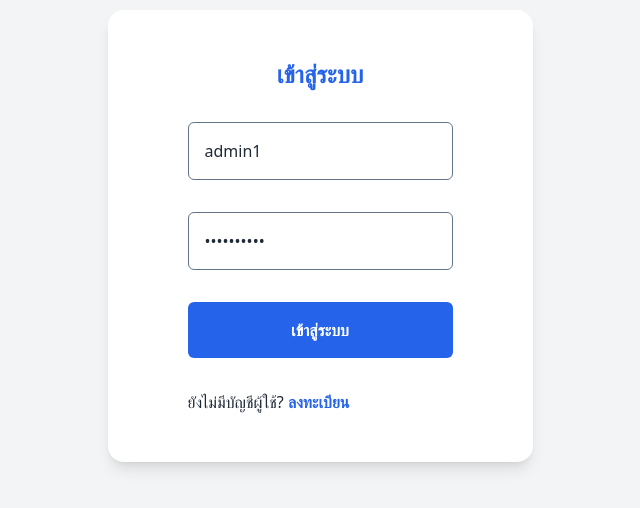
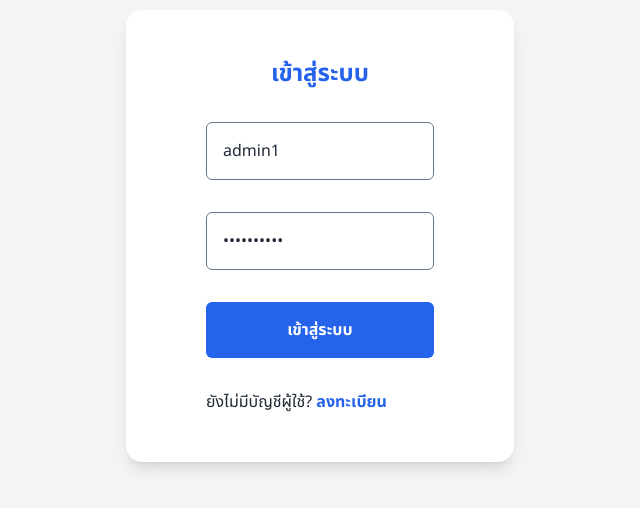
Before and after one commit to KongPobW/Equipment-Track-System, a Next.js app: page /sign-in in a window 1280 px wide. Shown: the part 156-664 px from the top of the page, without its empty margins (320-960 px from the left). Built offline with nearby package versions, Linux system fonts and the light colour scheme.

Commit message:
change font

```diff
--- a/src/components/layout/SideBarLayout.tsx
+++ b/src/components/layout/SideBarLayout.tsx
@@ -1,11 +1,16 @@
 import { SidebarProvider, SidebarTrigger } from "@/components/ui/sidebar";
 import { AppSidebar } from "@/components/AppSideBar";
+import { Noto_Sans_Thai } from "next/font/google";
+
+const notoSansThai = Noto_Sans_Thai({
+    subsets: ["latin"],
+});
 
 export default function SidebarLayout({ children }: { children: React.ReactNode }) {
     return (
         <SidebarProvider>
             <AppSidebar />
-            <main className="w-full">
+            <main className={`${notoSansThai.className} w-full`}>
                 {/* <SidebarTrigger /> */}
                 {children}
             </main>
--- a/src/pages/sign-in/index.tsx
+++ b/src/pages/sign-in/index.tsx
@@ -4,6 +4,11 @@ import { useRouter } from "next/router";
 import { useState, FormEvent } from "react";
 import { toast, ToastContainer } from "react-toastify";
 import "react-toastify/dist/ReactToastify.css";
+import { Noto_Sans_Thai } from "next/font/google";
+
+const notoSansThai = Noto_Sans_Thai({
+  subsets: ["latin"],
+});
 
 export default function SignIn() {
   const [username, setUsername] = useState<string>("admin1");
@@ -36,7 +41,7 @@ export default function SignIn() {
   };
 
   return (
-    <div className="h-screen w-screen flex flex-col justify-center gap-4 items-center bg-gray-100 text-gray-800">
+    <div className={`${notoSansThai.className} h-screen w-screen flex flex-col justify-center gap-4 items-center bg-gray-100 text-gray-800`}>
       <form onSubmit={handleSubmit} className="flex flex-col gap-8 rounded-2xl p-12 px-20 bg-white shadow-lg">
         <div className="flex items-center justify-center gap-4">
           <h1 className="uppercase text-2xl font-bold text-blue-600">เข้าสู่ระบบ</h1>
--- a/src/pages/sign-up/index.tsx
+++ b/src/pages/sign-up/index.tsx
@@ -3,6 +3,11 @@ import { useState, FormEvent } from "react";
 import { toast, ToastContainer } from "react-toastify";
 import { useRouter } from "next/router";
 import "react-toastify/dist/ReactToastify.css";
+import { Noto_Sans_Thai } from "next/font/google";
+
+const notoSansThai = Noto_Sans_Thai({
+  subsets: ["latin"],
+});
 
 type SignUpValues = {
   username: string;
@@ -52,7 +57,7 @@ export default function SignUp() {
   };
 
   return (
-    <div className="h-screen w-screen flex flex-col justify-center gap-4 items-center bg-gray-100 text-gray-800">
+    <div className={`${notoSansThai.className} h-screen w-screen flex flex-col justify-center gap-4 items-center bg-gray-100 text-gray-800`}>
       <form onSubmit={handleSubmit} className="flex flex-col gap-8 rounded-2xl p-12 px-20 bg-white shadow-lg">
         <div className="flex items-center justify-center gap-4">
           <h1 className="uppercase text-2xl font-bold text-blue-600">ลงทะเบียน</h1>
```
